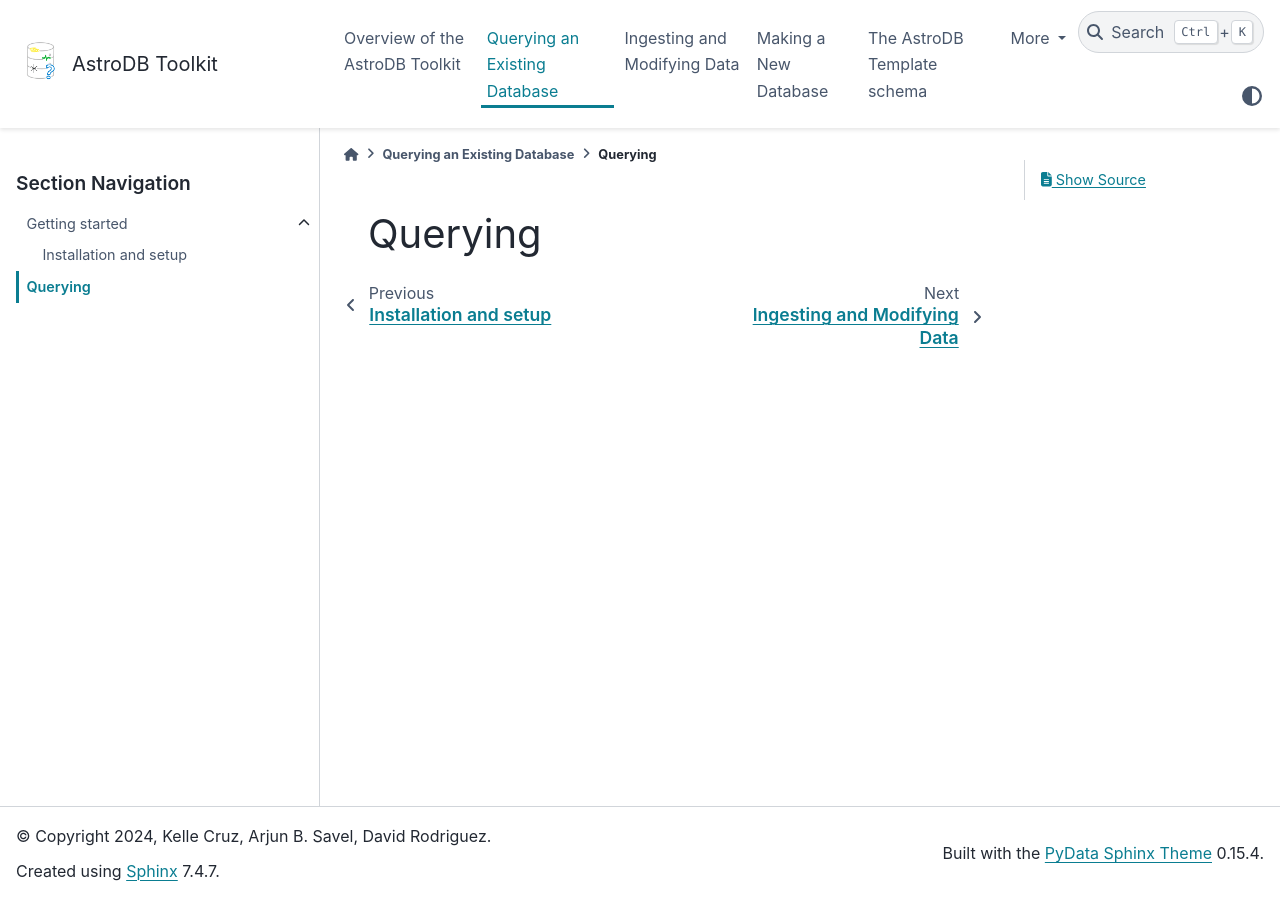
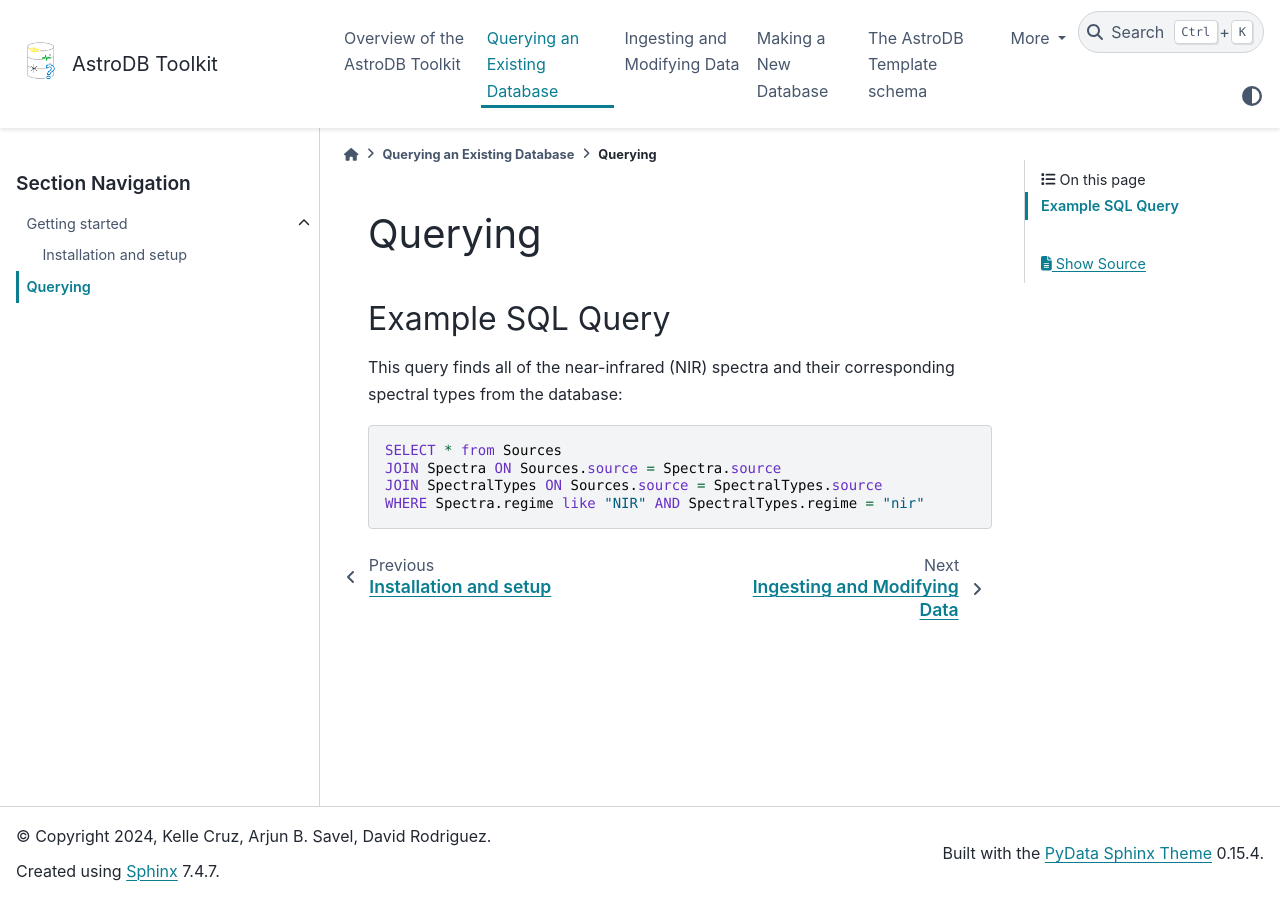
Before and after one commit to astrodbtoolkit/astrodb_utils, a Sphinx documentation site: the page built from docs/pages/querying_existing_db/querying.rst, in a window 1280 px wide. Built offline with Sphinx 7.4.7 and the PyData theme 0.15.4, drawn with Linux system fonts in a browser that asks for light colours; the version number could not be read and is left out.

Commit message:
add example SQL query

```diff
--- a/docs/pages/querying_existing_db/querying.rst
+++ b/docs/pages/querying_existing_db/querying.rst
@@ -1,2 +1,14 @@
 Querying
-============
+========
+
+Example SQL Query
+-----------------
+This query finds all of the near-infrared (NIR) spectra and their corresponding spectral types from the database:
+
+
+.. code-block:: sql
+
+    SELECT * from Sources
+    JOIN Spectra ON Sources.source = Spectra.source
+    JOIN SpectralTypes ON Sources.source = SpectralTypes.source
+    WHERE Spectra.regime like "NIR" AND SpectralTypes.regime = "nir"
```
